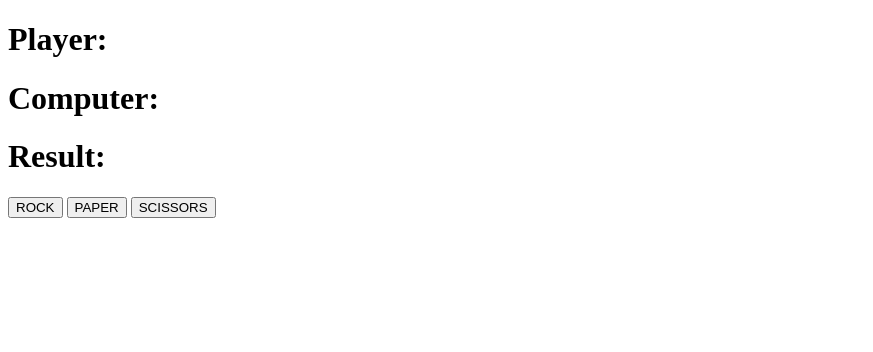
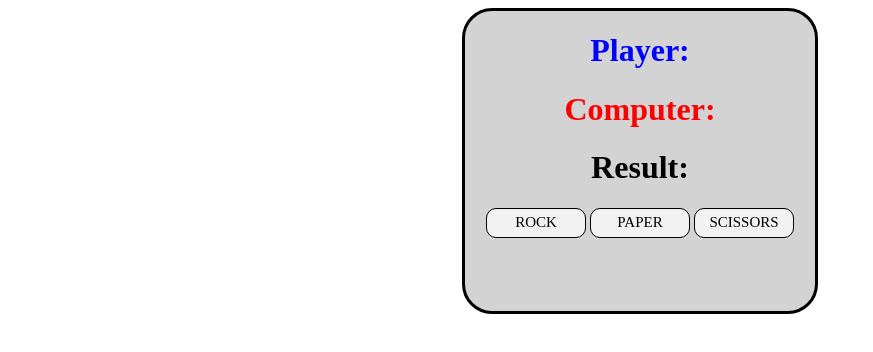
Before and after one commit to MarkMahrous/RockPaperScissors_Game, a plain HTML site: page index.html in a window 1280 px wide. Shown: the whole page, without its empty margins (0-873 px from the left). Drawn offline with Linux system fonts and the light colour scheme.

Commit message:
styling the game

```diff
--- a/index.html
+++ b/index.html
@@ -11,11 +11,9 @@
       <h1 class="headers" id="player">Player:</h1>
       <h1 class="headers" id="computer">Computer:</h1>
       <h1 class="headers" id="result">Result:</h1>
-      <div id="buttons">
-        <button class="btn" id="rock">ROCK</button>
-        <button class="btn" id="paper">PAPER</button>
-        <button class="btn" id="scissors">SCISSORS</button>
-      </div>
+      <button class="btn" id="rock">ROCK</button>
+      <button class="btn" id="paper">PAPER</button>
+      <button class="btn" id="scissors">SCISSORS</button>
     </div>
     <script src="index.js"></script>
   </body>
--- a/style.css
+++ b/style.css
@@ -0,0 +1,27 @@
+#GameDiv{
+    width: 350px;
+    height: 300px;
+    margin: auto;
+    border: 3px solid;
+    border-radius: 30px;
+    background-color: lightgray;
+    text-align: center;
+}
+
+#player{
+    color: blue;
+}
+
+#computer{
+    color: red;
+}
+
+.btn{
+    width: 100px;
+    height: 30px;
+    font-family: consolas bold;
+    font-size: 15px;
+    border-radius: 10px;
+    background-color: #f2f2f2;
+    border: 1px solid;
+}
```
